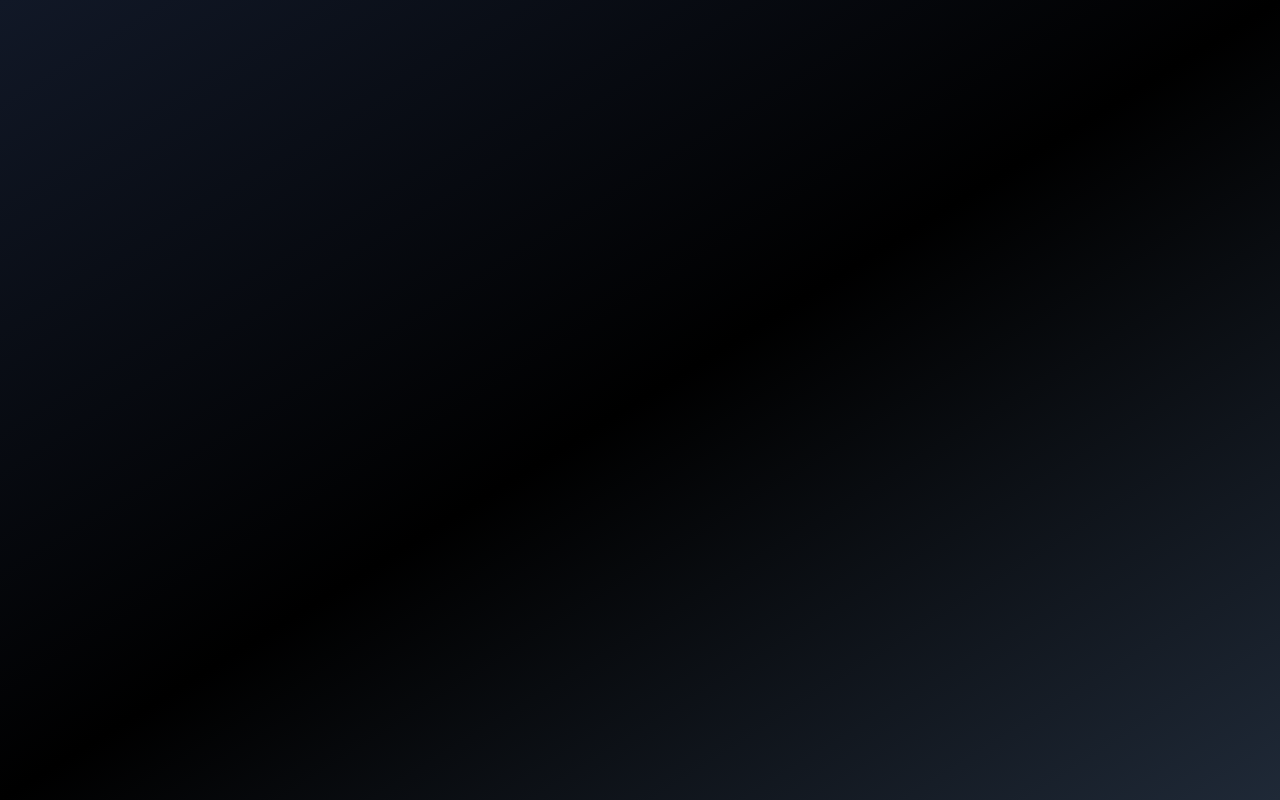
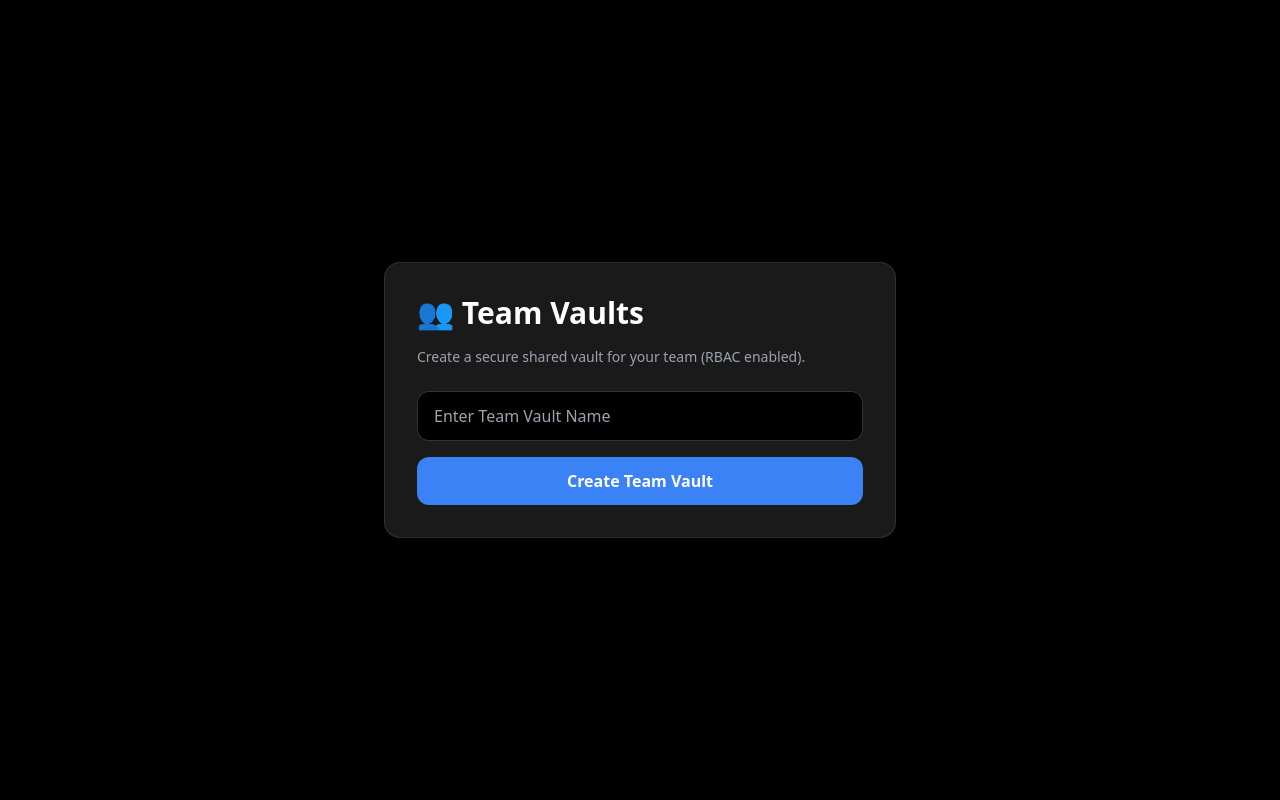
Before and after one commit to RajjakAhmed/securevaultfrontend, a React (Vite) app: page /teams in a window 1280 px wide. Before the commit this address had no page. Built offline with nearby package versions, Linux system fonts and the light colour scheme.

Commit message:
Added Create Team UI

```diff
--- a/src/App.tsx
+++ b/src/App.tsx
@@ -4,7 +4,7 @@ import Register from "./pages/Register";
 import Dashboard from "./pages/Dashboard";
 import ShareDownload from "./pages/Sharedownloadr";
 import ActivityLogs from "./pages/Activitylogs";
-
+import Teams from "./pages/Team";
 
 
 
@@ -18,6 +18,7 @@ export default function App() {
           <Route path="/dashboard" element={<Dashboard />} />
           <Route path="/share/:token" element={<ShareDownload />} />
           <Route path="/activity" element={<ActivityLogs />} />
+          <Route path="/teams" element={<Teams />} />
 
         </Routes>
       </BrowserRouter>
--- a/src/pages/Dashboard.tsx
+++ b/src/pages/Dashboard.tsx
@@ -17,7 +17,7 @@ export default function Dashboard() {
 
     {/* Sidebar */}
     <aside
-      className="w-full md:w-[240px] bg-white/5 border-b md:border-b-0 md:border-r
+      className="w-full md:w-[260px] bg-white/5 border-b md:border-b-0 md:border-r
       border-white/10 p-6 flex flex-row md:flex-col items-center md:items-start justify-between md:justify-start gap-6"
     >
       {/* Logo */}
@@ -25,32 +25,34 @@ export default function Dashboard() {
         Secure<span className="text-blue-400">Vault</span>
       </h1>
 
-      {/* Navigation Buttons */}
+      {/* Navigation */}
       <div className="flex flex-row md:flex-col gap-3 w-full">
-
-        {/* Dashboard Button */}
         <button
           onClick={() => navigate("/dashboard")}
-          className="w-full px-4 py-2 rounded-xl font-semibold text-sm
-          bg-white/10 hover:bg-white/20 transition"
+          className="w-full text-left px-4 py-2 rounded-xl bg-white/10 hover:bg-white/20 transition"
         >
-          📂 My Files
+          📂 My Vault
         </button>
 
-        {/* Activity Logs Button */}
         <button
           onClick={() => navigate("/activity")}
-          className="w-full px-4 py-2 rounded-xl font-semibold text-sm
-          bg-blue-500/20 text-blue-300 hover:bg-blue-500/30 transition"
+          className="w-full text-left px-4 py-2 rounded-xl bg-white/10 hover:bg-white/20 transition"
         >
-          📜 Activity Logs
+          📑 Activity Logs
+        </button>
+
+        <button
+          onClick={() => navigate("/teams")}
+          className="w-full text-left px-4 py-2 rounded-xl bg-white/10 hover:bg-white/20 transition"
+        >
+          👥 Team Vaults
         </button>
       </div>
 
       {/* Logout */}
       <button
         onClick={handleLogout}
-        className="w-full bg-red-500 hover:bg-red-600 px-5 py-2 rounded-xl font-semibold transition"
+        className="w-full bg-red-500 hover:bg-red-600 px-5 py-2 rounded-xl font-semibold transition mt-auto"
       >
         Logout
       </button>
--- /dev/null
+++ b/src/pages/Team.tsx
@@ -0,0 +1,60 @@
+import { useState } from "react";
+import { API_URL } from "../config";
+
+export default function Teams() {
+  const [teamName, setTeamName] = useState("");
+  const [msg, setMsg] = useState("");
+
+  async function handleCreateTeam() {
+    const token = localStorage.getItem("token");
+
+    const res = await fetch(`${API_URL}/api/teams/create`, {
+      method: "POST",
+      headers: {
+        Authorization: `Bearer ${token}`,
+        "Content-Type": "application/json",
+      },
+      body: JSON.stringify({ name: teamName }),
+    });
+
+    const data = await res.json();
+
+    if (!res.ok) {
+      setMsg(data.message || "Failed ❌");
+      return;
+    }
+
+    setMsg("Team Vault created successfully ✅");
+    setTeamName("");
+  }
+
+  return (
+    <div className="min-h-screen bg-black text-white flex items-center justify-center p-6">
+      <div className="max-w-lg w-full bg-white/10 border border-white/10 rounded-2xl p-8">
+        <h1 className="text-3xl font-bold mb-4">👥 Team Vaults</h1>
+
+        <p className="text-gray-400 mb-6 text-sm">
+          Create a secure shared vault for your team (RBAC enabled).
+        </p>
+
+        <input
+          value={teamName}
+          onChange={(e) => setTeamName(e.target.value)}
+          placeholder="Enter Team Vault Name"
+          className="w-full px-4 py-3 rounded-xl bg-black border border-white/20 mb-4"
+        />
+
+        <button
+          onClick={handleCreateTeam}
+          className="w-full py-3 rounded-xl bg-blue-500 hover:bg-blue-600 font-semibold transition"
+        >
+          Create Team Vault
+        </button>
+
+        {msg && (
+          <p className="mt-4 text-sm text-gray-300 text-center">{msg}</p>
+        )}
+      </div>
+    </div>
+  );
+}
```
